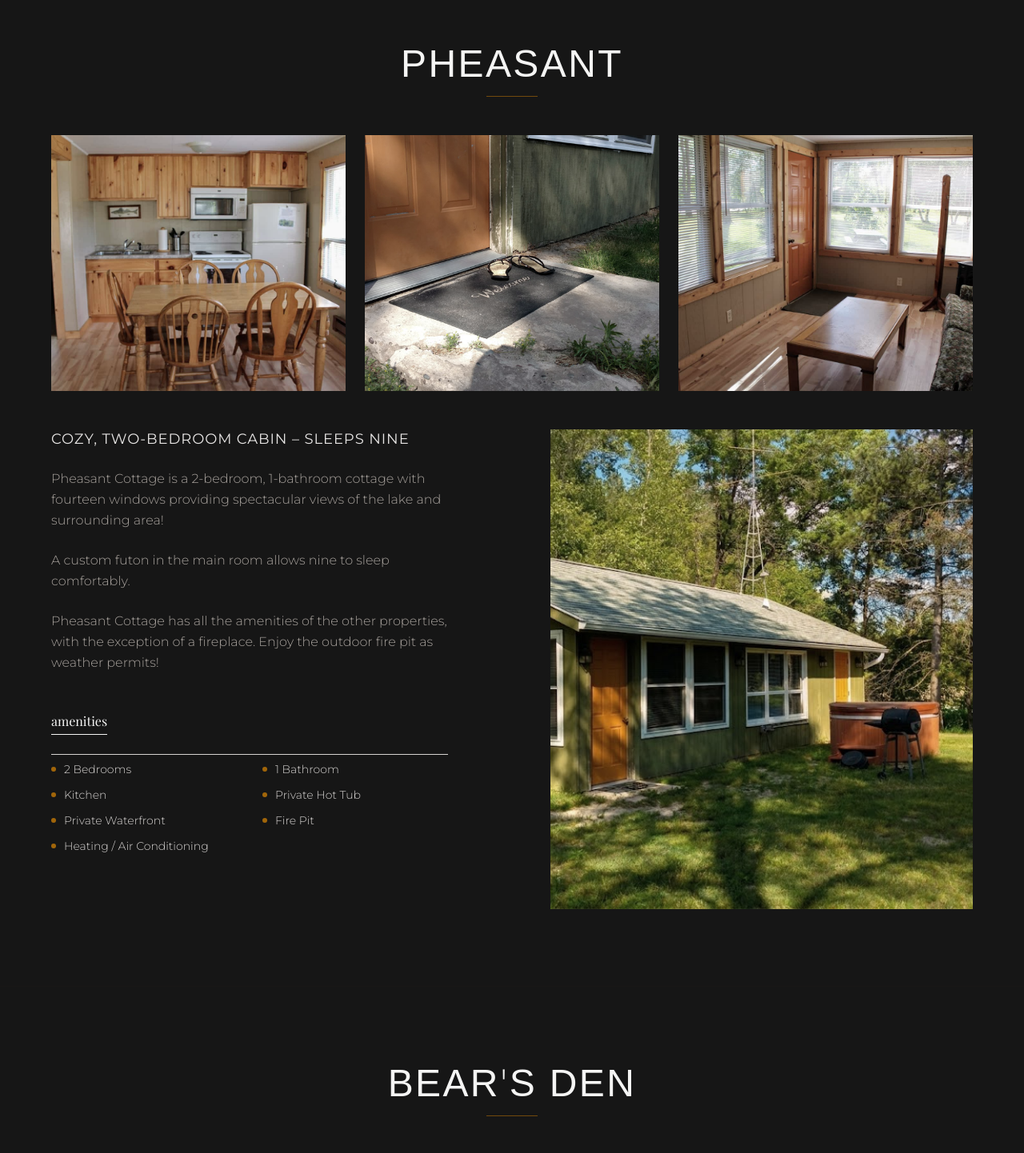
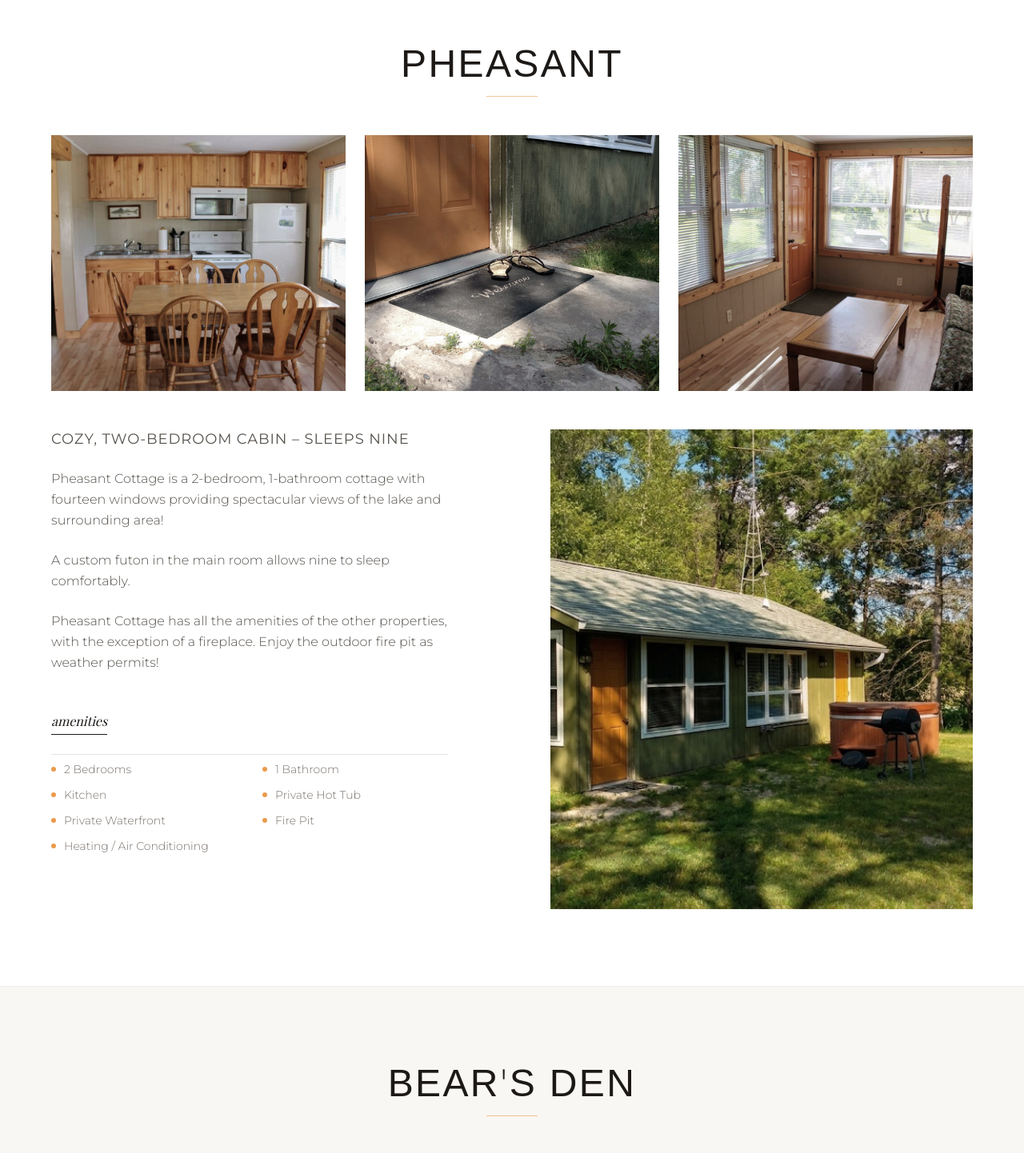
Before and after one commit to deepakbareth/cottagesonserenitylake-v1, a React (Vite) app: page / in a window 1280 px wide. Shown: the part 840-2282 px from the top of the page at 80% size. Built offline with nearby package versions, Linux system fonts and the light colour scheme; a web font is replaced by a local one.

Commit message:
navbar logo

```diff
--- a/src/App.jsx
+++ b/src/App.jsx
@@ -8,7 +8,7 @@ import Footer from './layout/Footer';
 
 function App() {
   return (
-    <div className="relative min-h-screen bg-[#161616] font-sans selection:bg-amber-100 selection:text-amber-900 overflow-x-hidden">
+    <div className="relative min-h-screen bg-white font-sans selection:bg-amber-100 selection:text-amber-900 overflow-x-hidden">
 
       {/* Premium Navbar */}
       <Navbar />
--- a/src/components/Home/BearsDen.jsx
+++ b/src/components/Home/BearsDen.jsx
@@ -17,14 +17,14 @@ export default function BearsDen() {
   ];
 
   return (
-    <section id="bears-den" className="w-full bg-[#161616] select-none text-stone-300 border-t border-stone-900/50">
+    <section id="bears-den" className="w-full bg-[#F8F7F4] select-none text-stone-800 border-t border-stone-200/50">
 
       {/* Section Header */}
-      <div className="text-center pt-24 pb-12 bg-[#161616] select-none">
-        <h2 className="font-rostex text-3xl md:text-5xl text-stone-100 tracking-wider uppercase font-light leading-none">
+      <div className="text-center pt-24 pb-12 bg-[#F8F7F4] select-none">
+        <h2 className="font-rostex text-3xl md:text-5xl text-stone-900 tracking-wider uppercase font-light leading-none">
           Bear<span className="font-sans font-light">'</span>s Den
         </h2>
-        <div className="w-16 h-[1px] bg-amber-500/40 mx-auto mt-4" />
+        <div className="w-16 h-[1px] bg-amber-600/40 mx-auto mt-4" />
       </div>
 
       {/* Top Collage Row (Gallery) */}
@@ -58,8 +58,8 @@ export default function BearsDen() {
         {/* Left Side: Column Span 6 (Description) */}
         <div className="lg:col-span-6 flex flex-col justify-start pr-0 lg:pr-8">
 
-          <div className="space-y-1 font-sans font-light text-stone-400 text-sm md:text-base leading-relaxed">
-            <h3 className="font-normal font-normal text-base md:text-lg text-stone-200 tracking-wider uppercase mb-6 leading-snug">
+          <div className="space-y-6 font-sans font-light text-stone-600 text-sm md:text-base leading-relaxed">
+            <h3 className="font-sans font-normal text-base md:text-lg text-stone-850 tracking-wider uppercase mb-6 leading-snug">
               FIVE ROOM CABIN – SLEEPS 10
             </h3>
             <p>
@@ -78,18 +78,18 @@ export default function BearsDen() {
 
           {/* Underlined Amenities section header */}
           <div className="mt-12">
-            <span className="font-serif  text-stone-100 text-sm md:text-base border-b border-stone-100 pb-1 inline-block hover:text-amber-300 hover:border-amber-300 transition-colors duration-300">
+            <span className="font-serif italic text-stone-900 text-sm md:text-base border-b border-stone-900 pb-1 inline-block hover:text-amber-700 hover:border-amber-700 transition-colors duration-300">
               amenities
             </span>
 
             {/* Minimalist Amenities List */}
-            <ul className="grid grid-cols-1 sm:grid-cols-2 gap-x-8 gap-y-3 font-sans font-light text-xs md:text-sm text-stone-455 mt-6 pt-2 border-t border-stone-850/40">
+            <ul className="grid grid-cols-1 sm:grid-cols-2 gap-x-8 gap-y-3 font-sans font-light text-xs md:text-sm text-stone-500 mt-6 pt-2 border-t border-stone-200">
               {amenities.map((amenity, index) => (
                 <li
                   key={index}
-                  className="flex items-center gap-2.5 hover:text-stone-100 transition-colors duration-300"
+                  className="flex items-center gap-2.5 hover:text-stone-900 transition-colors duration-300"
                 >
-                  <span className="w-1.5 h-1.5 rounded-full bg-amber-500/60 shrink-0" />
+                  <span className="w-1.5 h-1.5 rounded-full bg-amber-600/70 shrink-0" />
                   <span>{amenity}</span>
                 </li>
               ))}
--- a/src/components/Home/PheasantCottage.jsx
+++ b/src/components/Home/PheasantCottage.jsx
@@ -16,16 +16,14 @@ export default function PheasantCottage() {
   ];
 
   return (
-    <section id="pheasant-cottage" className="w-full bg-[#161616] select-none text-stone-300">
+    <section id="pheasant-cottage" className="w-full bg-white select-none text-stone-800">
 
       {/* Section Header */}
-      <div className="text-center pt-24 pb-12 bg-[#161616] select-none">
-
-
-        <h2 className="font-rostex text-3xl md:text-5xl text-stone-100 tracking-wider uppercase font-light leading-none">
+      <div className="text-center pt-24 pb-12 bg-white select-none">
+        <h2 className="font-rostex text-3xl md:text-5xl text-stone-900 tracking-wider uppercase font-light leading-none">
           Pheasant
         </h2>
-        <div className="w-16 h-[1px] bg-amber-500/40 mx-auto mt-4" />
+        <div className="w-16 h-[1px] bg-amber-600/40 mx-auto mt-4" />
       </div>
 
       {/* Top Collage Row (Gallery) */}
@@ -59,8 +57,8 @@ export default function PheasantCottage() {
         {/* Left Side: Column Span 6 (Description) */}
         <div className="lg:col-span-6 flex flex-col justify-start pr-0 lg:pr-8">
 
-          <div className="space-y-6 font-sans font-light text-stone-400 text-sm md:text-base leading-relaxed">
-            <h3 className="font-normal font-normal text-base md:text-lg text-stone-200 tracking-wider uppercase mb-6 leading-snug">
+          <div className="space-y-6 font-sans font-light text-stone-600 text-sm md:text-base leading-relaxed">
+            <h3 className="font-sans font-normal text-base md:text-lg text-stone-850 tracking-wider uppercase mb-6 leading-snug">
               COZY, TWO-BEDROOM CABIN – SLEEPS NINE
             </h3>
             <p>
@@ -76,18 +74,18 @@ export default function PheasantCottage() {
 
           {/* Underlined Amenities section header */}
           <div className="mt-12">
-            <span className="font-serif  text-stone-100 text-sm md:text-base border-b border-stone-100 pb-1 inline-block hover:text-amber-300 hover:border-amber-300 transition-colors duration-300">
+            <span className="font-serif italic text-stone-900 text-sm md:text-base border-b border-stone-900 pb-1 inline-block hover:text-amber-700 hover:border-amber-700 transition-colors duration-300">
               amenities
             </span>
 
             {/* Minimalist Amenities List */}
-            <ul className="grid grid-cols-1 sm:grid-cols-2 gap-x-8 gap-y-3 font-sans font-light text-xs md:text-sm text-stone-455 mt-6 pt-2 border-t border-stone-850/40">
+            <ul className="grid grid-cols-1 sm:grid-cols-2 gap-x-8 gap-y-3 font-sans font-light text-xs md:text-sm text-stone-500 mt-6 pt-2 border-t border-stone-200">
               {amenities.map((amenity, index) => (
                 <li
                   key={index}
-                  className="flex items-center gap-2.5 hover:text-stone-100 transition-colors duration-300"
+                  className="flex items-center gap-2.5 hover:text-stone-900 transition-colors duration-300"
                 >
-                  <span className="w-1.5 h-1.5 rounded-full bg-amber-500/60 shrink-0" />
+                  <span className="w-1.5 h-1.5 rounded-full bg-amber-600/70 shrink-0" />
                   <span>{amenity}</span>
                 </li>
               ))}
--- a/src/components/Home/TallPinesLodge.jsx
+++ b/src/components/Home/TallPinesLodge.jsx
@@ -18,14 +18,14 @@ export default function TallPinesLodge() {
   ];
 
   return (
-    <section id="tall-pines-lodge" className="w-full bg-[#161616] select-none text-stone-300 border-t border-stone-900/50">
+    <section id="tall-pines-lodge" className="w-full bg-white select-none text-stone-850 border-t border-stone-200/50">
 
       {/* Section Header */}
-      <div className="text-center pt-24 pb-12 bg-[#161616] select-none">
-        <h2 className="font-rostex text-3xl md:text-5xl text-stone-100 tracking-wider uppercase font-light leading-none">
+      <div className="text-center pt-24 pb-12 bg-white select-none">
+        <h2 className="font-rostex text-3xl md:text-5xl text-stone-900 tracking-wider uppercase font-light leading-none">
           Tall Pines Lodge
         </h2>
-        <div className="w-16 h-[1px] bg-amber-500/40 mx-auto mt-4" />
+        <div className="w-16 h-[1px] bg-amber-600/40 mx-auto mt-4" />
       </div>
 
       {/* Top Collage Row (Gallery) */}
@@ -59,8 +59,8 @@ export default function TallPinesLodge() {
         {/* Left Side: Column Span 6 (Description) */}
         <div className="lg:col-span-6 flex flex-col justify-start pr-0 lg:pr-8">
 
-          <div className="space-y-6 font-sans font-light text-stone-400 text-sm md:text-base leading-relaxed">
-            <h3 className="font-normal font-normal text-base md:text-lg text-stone-200 tracking-wider uppercase mb-6 leading-snug">
+          <div className="space-y-6 font-sans font-light text-stone-600 text-sm md:text-base leading-relaxed">
+            <h3 className="font-sans font-normal text-base md:text-lg text-stone-850 tracking-wider uppercase mb-6 leading-snug">
               LARGEST SERENITY CABIN – SLEEPING 35
             </h3>
             <p>
@@ -76,18 +76,18 @@ export default function TallPinesLodge() {
 
           {/* Underlined Amenities section header */}
           <div className="mt-12">
-            <span className="font-serif  text-stone-100 text-sm md:text-base border-b border-stone-100 pb-1 inline-block hover:text-amber-300 hover:border-amber-300 transition-colors duration-300">
+            <span className="font-serif italic text-stone-900 text-sm md:text-base border-b border-stone-900 pb-1 inline-block hover:text-amber-700 hover:border-amber-700 transition-colors duration-300">
               amenities
             </span>
 
             {/* Minimalist Amenities List */}
-            <ul className="grid grid-cols-1 sm:grid-cols-2 gap-x-8 gap-y-3 font-sans font-light text-xs md:text-sm text-stone-455 mt-6 pt-2 border-t border-stone-850/40">
+            <ul className="grid grid-cols-1 sm:grid-cols-2 gap-x-8 gap-y-3 font-sans font-light text-xs md:text-sm text-stone-500 mt-6 pt-2 border-t border-stone-200">
               {amenities.map((amenity, index) => (
                 <li
                   key={index}
-                  className="flex items-center gap-2.5 hover:text-stone-100 transition-colors duration-300"
+                  className="flex items-center gap-2.5 hover:text-stone-900 transition-colors duration-300"
                 >
-                  <span className="w-1.5 h-1.5 rounded-full bg-amber-500/60 shrink-0" />
+                  <span className="w-1.5 h-1.5 rounded-full bg-amber-600/70 shrink-0" />
                   <span>{amenity}</span>
                 </li>
               ))}
--- a/src/layout/Navbar.jsx
+++ b/src/layout/Navbar.jsx
@@ -1,11 +1,30 @@
-import React, { useState } from 'react';
+import React, { useState, useEffect } from 'react';
 import { Menu, X, Phone, Mail, ChevronDown } from 'lucide-react';
 import logo from '../assets/logo3.jpg';
+import logo2 from '../assets/logo4.jpg';
+
 
 export default function Navbar() {
     const [isOpen, setIsOpen] = useState(false);
     const [activeItem, setActiveItem] = useState('HOME');
     const [cottagesOpen, setCottagesOpen] = useState(false);
+    const [scrolled, setScrolled] = useState(false);
+
+    useEffect(() => {
+        const handleScroll = () => {
+            const heroHeight = window.innerHeight * 0.8;
+            if (window.scrollY > heroHeight - 100) {
+                setScrolled(true);
+            } else {
+                setScrolled(false);
+            }
+        };
+        window.addEventListener('scroll', handleScroll);
+        handleScroll();
+        return () => {
+            window.removeEventListener('scroll', handleScroll);
+        };
+    }, []);
 
     const toggleMenu = () => {
         setIsOpen(!isOpen);
@@ -66,7 +85,11 @@ export default function Navbar() {
                         href="#"
                         className="font-serif text-[10px] min-[375px]:text-xs sm:text-sm md:text-2xl font-light tracking-widest md:tracking-[0.15em] uppercase hover:opacity-80 transition-opacity truncate"
                     >
-                        <img src={logo} alt="logo" className='h-20 md:h-35' />
+                        <img
+                            src={scrolled ? logo2 : logo}
+                            alt="logo"
+                            className="h-20 md:h-35 filter drop-shadow-[0_4px_12px_rgba(0,0,0,0.85)] object-contain select-none max-w-[45vw] sm:max-w-[200px] md:max-w-none"
+                        />
                     </a>
                 </div>
 
```
Also changed, not shown: src/assets/logo4.jpg (added).
